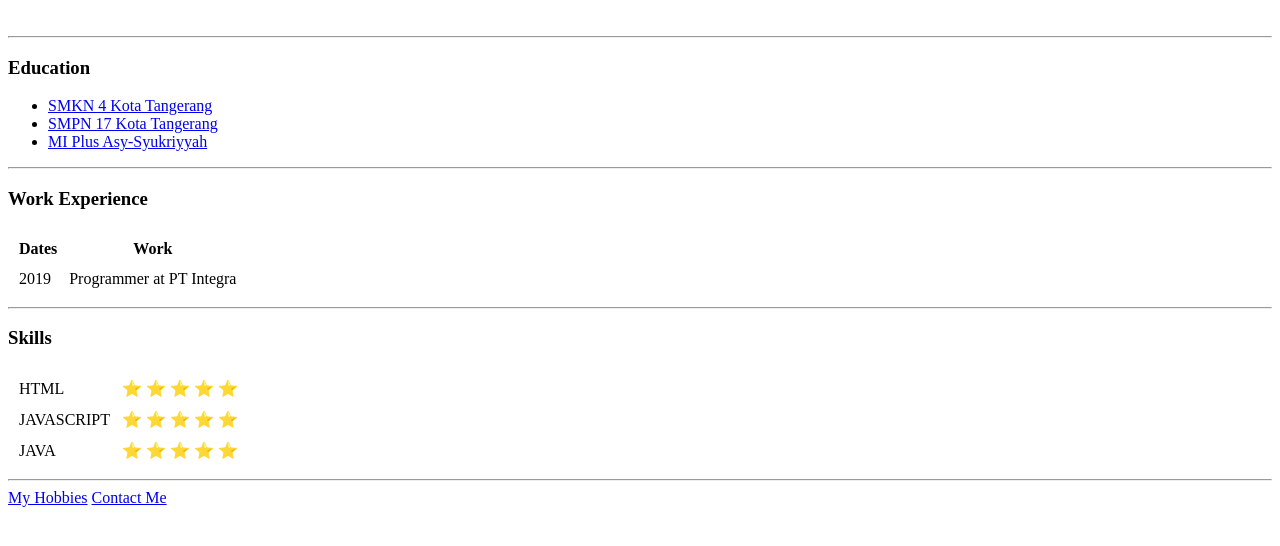
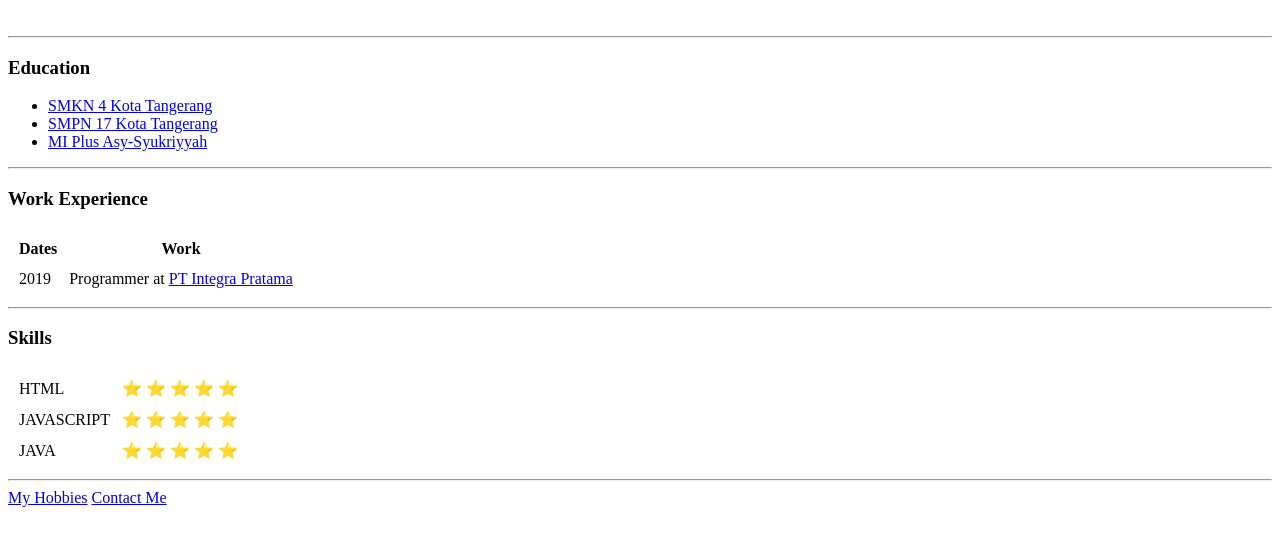
Before and after one commit to akhmadfaizal/cv, a plain HTML site: page index.html in a window 1280 px wide. Shown: the part 188-734 px from the top of the page. Drawn offline with Linux system fonts and the light colour scheme.

Commit message:
Update index.html

```diff
--- a/index.html
+++ b/index.html
@@ -38,7 +38,7 @@
         <tbody>
             <tr>
                 <td>2019</td>
-                <td>Programmer at PT Integra</td>
+                <td>Programmer at <a href="http://www.integra-pratama.co.id/">PT Integra Pratama</a></td>
             </tr>
         </tbody>
     </table>
```
